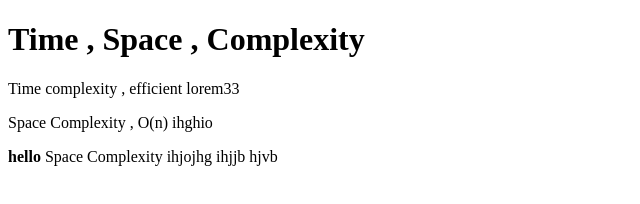
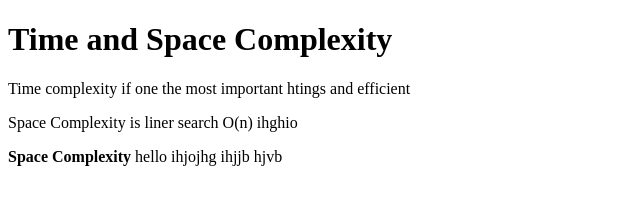
Before and after one commit to acciojob/time-and-space-complexity-yogesh7082, a website: page main.html in a window 1280 px wide. Shown: the whole page, without its empty margins (0-640 px from the left). Drawn offline with Linux system fonts and the light colour scheme.

Commit message:
created a submission

```diff
--- a/main.html
+++ b/main.html
@@ -9,11 +9,11 @@
 <body>
 	<!-- the entire body must be written by student -->
 	<h1>
-		Time , Space , Complexity
+		Time and  Space  Complexity
 	</h1>
-	<p>		Time complexity , efficient lorem33</p>
-	<p>	Space Complexity , O(n) ihghio</p>
-	<p>		<b> hello </b>Space Complexity ihjojhg ihjjb hjvb</p>
+	<p>		Time complexity if one the most important htings and efficient </p>
+	<p>	Space Complexity is  liner search  O(n) ihghio</p>
+	<p>		<b> Space Complexity </b> hello ihjojhg ihjjb hjvb</p>
     <script type="text/javascript" src="./script.js">
 </script>
 
```
